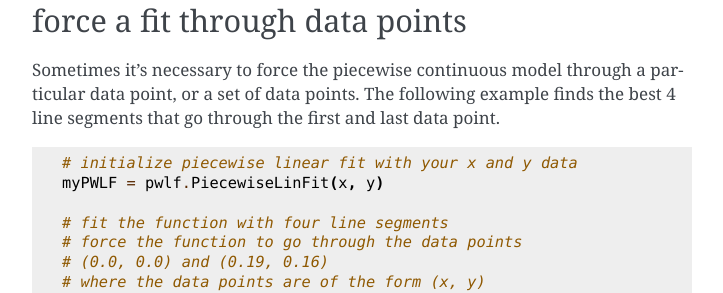
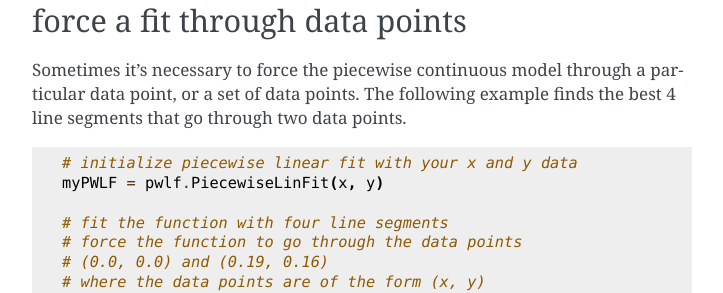
Before and after one commit to cjekel/piecewise_linear_fit_py, a Sphinx documentation site: the page built from docs/source/examples.rst, in a window 1280 px wide and 900 px high, scrolled down 2720 px. Shown: the part 202-495 px from the top of the window, without its empty margins (388-1111 px from the left). Built offline with Sphinx 7.4.7, drawn with Linux system fonts in a browser that asks for light colours.

Commit message:
change fit through data point example wording

```diff
--- a/docs/source/examples.rst
+++ b/docs/source/examples.rst
@@ -157,8 +157,7 @@ force a fit through data points
 
 Sometimes it's necessary to force the piecewise continuous model through
 a particular data point, or a set of data points. The following example
-finds the best 4 line segments that go through the first and last data
-point.
+finds the best 4 line segments that go through two data points.
 
 .. code:: python
 
```
Also changed, not shown: examples/README.md, examples/README.rst, 5 other files.
